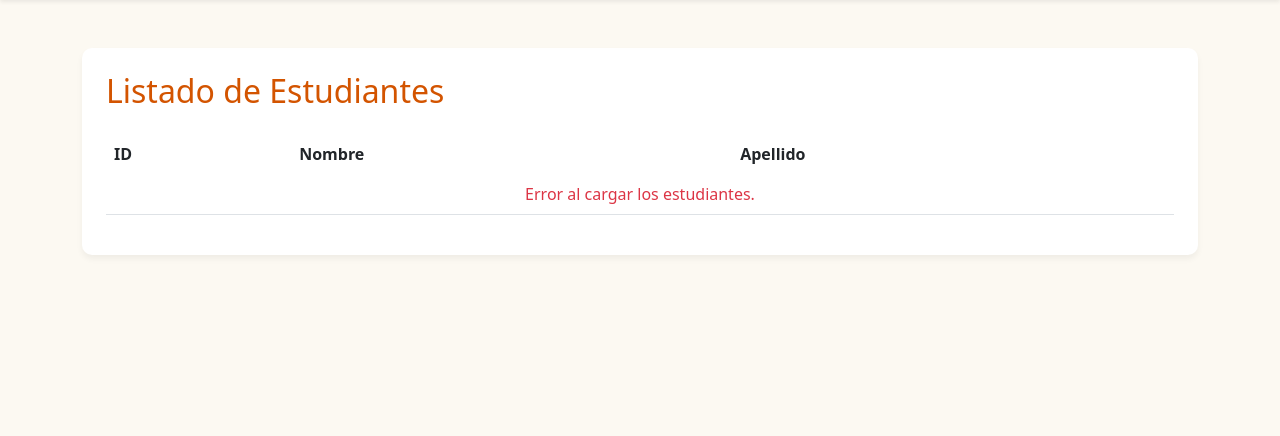
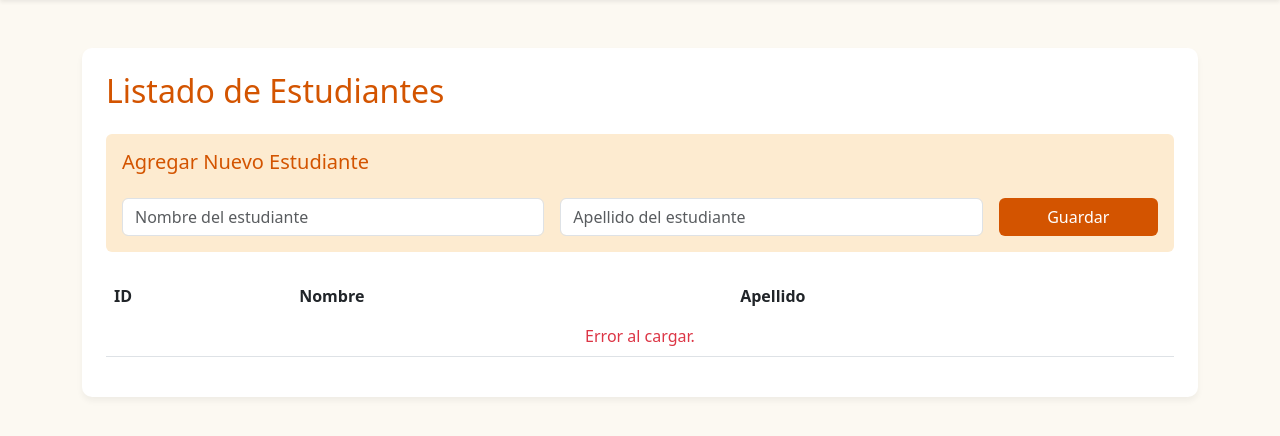
Before and after one commit to Nofun205/Backend_eva1, a Django app: page /students/ in a window 1280 px wide. Shown: the part 56-492 px from the top of the page. Run offline with Django 5.2, Linux system fonts and the light colour scheme; data comes from the database, SQL or seed files in the repository.

Commit message:
Feat: Aplicar estilos cálidos y formulario para agregar estudiantes

```diff
--- a/academic/templates/academic/students.html
+++ b/academic/templates/academic/students.html
@@ -2,7 +2,26 @@
 
 {% block content %}
 <div class="card card-custom p-4">
-    <h2 class="mb-4" style="color: #d35400;">Listado de Estudiantes</h2>
+    <div class="d-flex justify-content-between align-items-center mb-4">
+        <h2 style="color: #d35400; margin: 0;">Listado de Estudiantes</h2>
+    </div>
+
+    <!-- Formulario para agregar -->
+    <div class="mb-4 p-3 rounded" style="background-color: #fdebd0;">
+        <h5 style="color: #d35400;">Agregar Nuevo Estudiante</h5>
+        <form id="add-student-form" class="row g-3 mt-1">
+            <div class="col-md-5">
+                <input type="text" class="form-control" id="first_name" placeholder="Nombre del estudiante" required>
+            </div>
+            <div class="col-md-5">
+                <input type="text" class="form-control" id="last_name" placeholder="Apellido del estudiante" required>
+            </div>
+            <div class="col-md-2">
+                <button type="submit" class="btn w-100" style="background-color: #d35400; color: white;">Guardar</button>
+            </div>
+        </form>
+    </div>
+
     <div class="table-responsive">
         <table class="table table-hover align-middle">
             <thead style="background-color: #f39c12; color: white;">
@@ -24,12 +43,12 @@
 
 {% block scripts %}
 <script>
-    document.addEventListener("DOMContentLoaded", () => {
+    function loadStudents() {
         fetch('/api/students/')
             .then(response => response.json())
             .then(data => {
                 const tbody = document.getElementById('students-table-body');
-                tbody.innerHTML = ''; // Limpiar tabla
+                tbody.innerHTML = '';
 
                 if (data.length === 0) {
                     tbody.innerHTML = '<tr><td colspan="3" class="text-center">No hay estudiantes registrados.</td></tr>';
@@ -46,9 +65,38 @@
                 });
             })
             .catch(error => {
-                console.error('Error fetching students:', error);
-                document.getElementById('students-table-body').innerHTML = '<tr><td colspan="3" class="text-center text-danger">Error al cargar los estudiantes.</td></tr>';
+                console.error('Error:', error);
+                document.getElementById('students-table-body').innerHTML = '<tr><td colspan="3" class="text-center text-danger">Error al cargar.</td></tr>';
             });
+    }
+
+    document.addEventListener("DOMContentLoaded", () => {
+        // Cargar lista inicial
+        loadStudents();
+
+        // Manejar envío del formulario
+        document.getElementById('add-student-form').addEventListener('submit', function(e) {
+            e.preventDefault();
+            const first_name = document.getElementById('first_name').value;
+            const last_name = document.getElementById('last_name').value;
+
+            fetch('/api/students/', {
+                method: 'POST',
+                headers: {
+                    'Content-Type': 'application/json'
+                },
+                body: JSON.stringify({ first_name, last_name })
+            })
+            .then(response => {
+                if(response.ok) {
+                    document.getElementById('add-student-form').reset();
+                    loadStudents(); // Recargar la tabla
+                } else {
+                    alert("Hubo un error al guardar.");
+                }
+            })
+            .catch(error => console.error('Error:', error));
+        });
     });
 </script>
 {% endblock scripts %}
```
